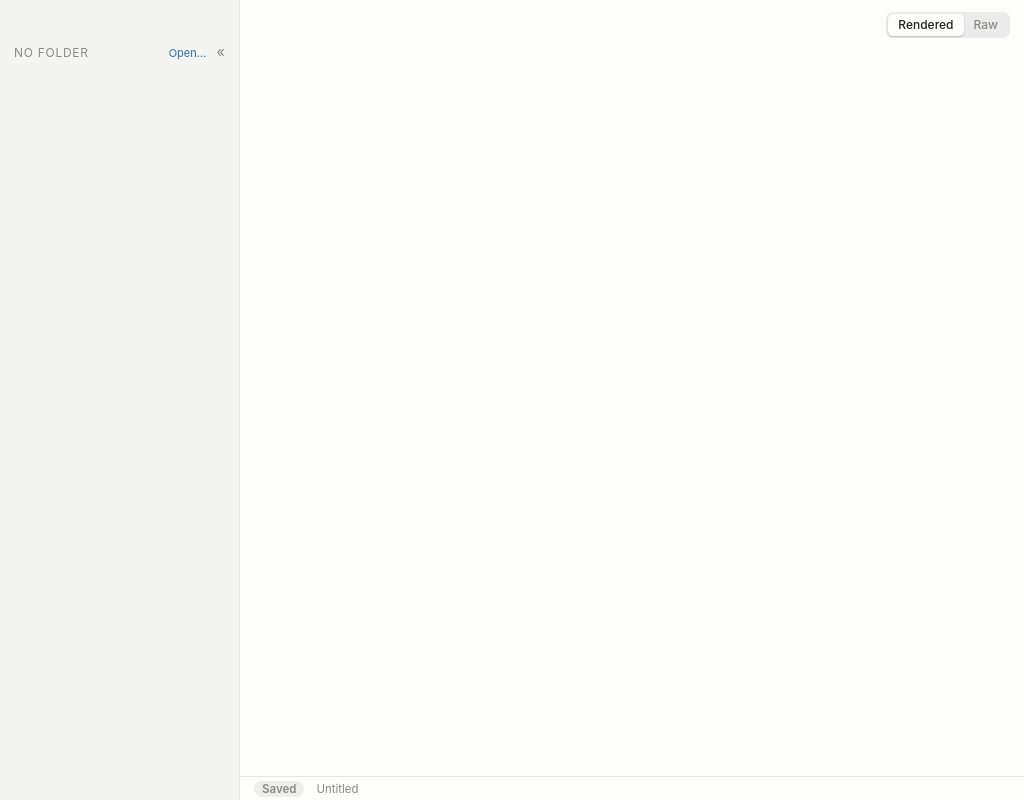
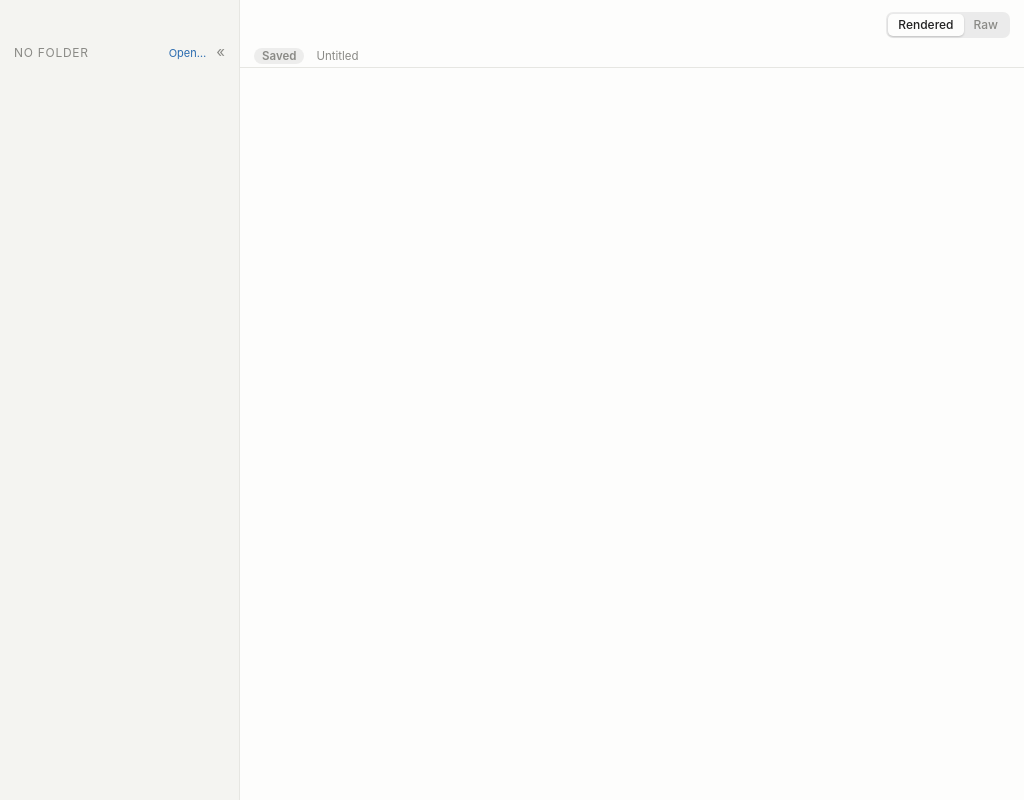
Before and after one commit to Etyre/literal-markdown, an Electron app: page src/index.html in a window 1024 px wide. Drawn offline with Linux system fonts and the light colour scheme; files whose address does not match are found by name.

Commit message:
Move the status bar under the top bar, above the text
Eli asked to try the Saved badge and path at the top; may be reverted.
Done with two CSS order rules so the HTML is untouched and reverting is
deleting those rules. Also stop a long path from wrapping Ln/Col.

Co-Authored-By: Claude Fable 5.2 <noreply@anthropic.com>

```diff
--- a/src/styles.css
+++ b/src/styles.css
@@ -68,6 +68,11 @@ body { background: var(--bg); color: var(--fg); font-family: var(--prose-font);
 #main { position: relative; flex: 1; display: flex; flex-direction: column; min-width: 0; }
 #editor { flex: 1; min-height: 0; }
 #statusbar { flex: none; height: 24px; display: flex; justify-content: space-between; align-items: center; padding: 0 14px; font-size: 11.5px; color: var(--muted); border-top: 1px solid var(--faint); -webkit-user-select: none; }
+/* The status bar sits under the top bar, above the text. To put it back at the bottom of the
+   window, delete the next two rules: the HTML order is still topbar, editor, statusbar. */
+#statusbar { order: 1; border-top: none; border-bottom: 1px solid var(--faint); }
+#editor { order: 2; }
+#status-right { flex: none; white-space: nowrap; margin-left: 12px; }   /* a long path must not squeeze Ln/Col onto two lines */
 #status-right span + span { margin-left: 14px; }
 #status-left { display: flex; align-items: center; gap: 12px; min-width: 0; }
 #status-file { overflow: hidden; text-overflow: ellipsis; white-space: nowrap; }
```
Also changed, not shown: README.md.
